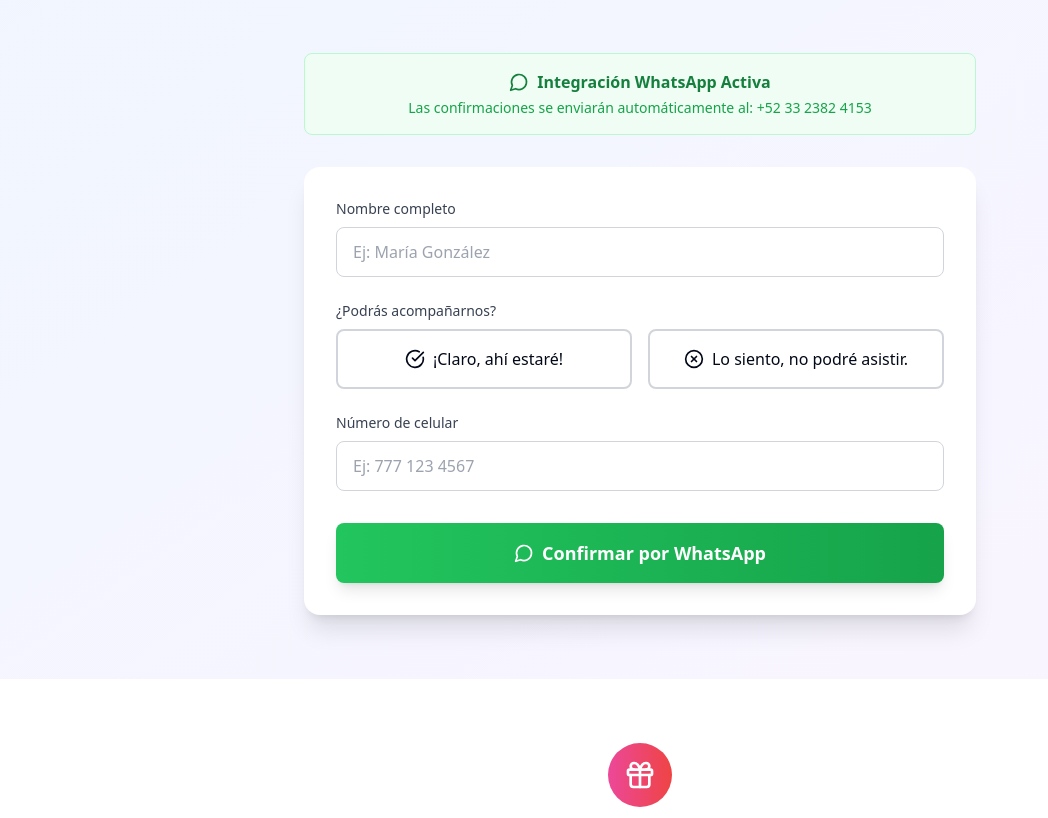
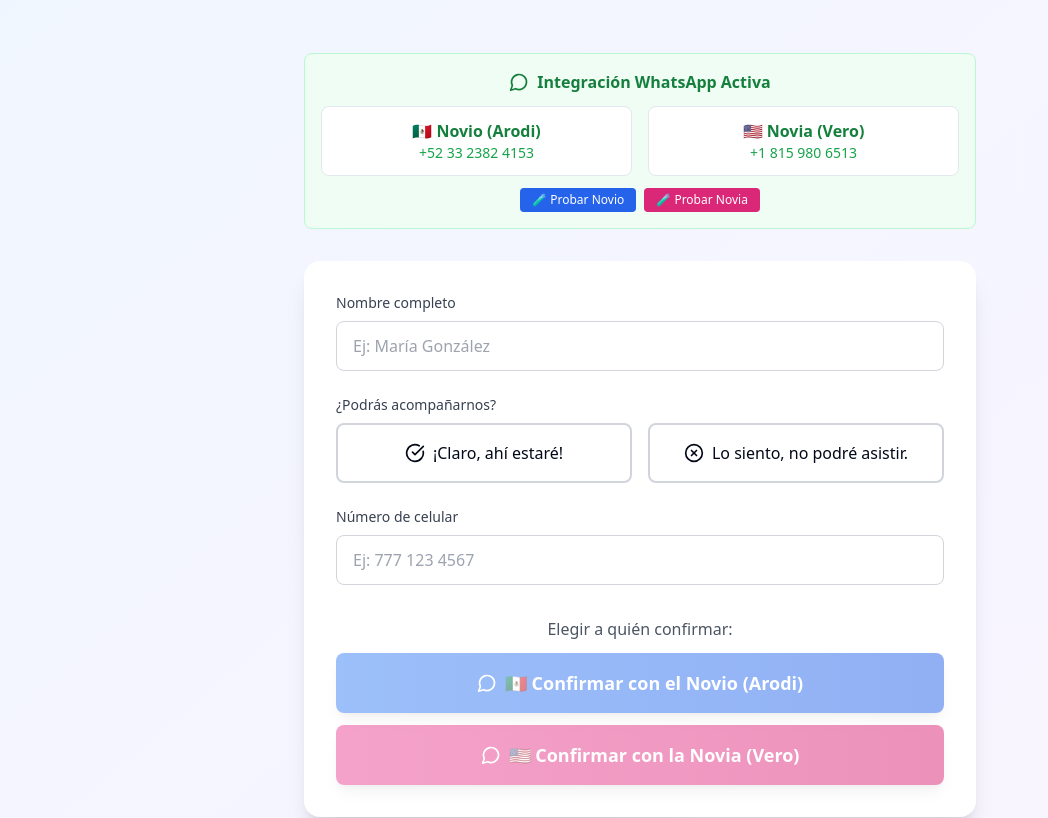
Before and after one commit to ROR2022/boda-premium-arodi, a Next.js app: page / in a window 1280 px wide. Shown: the part 6103-6921 px from the top of the page, without its empty margins (0-1048 px from the left). Built offline with nearby package versions, Linux system fonts and the light colour scheme; a web font is replaced by a local one.

Commit message:
opciones de confirmacion

```diff
--- a/components/demo/boda/basic/BasicAttendance.tsx
+++ b/components/demo/boda/basic/BasicAttendance.tsx
@@ -13,26 +13,52 @@ export function BasicAttendance() {
   })
   const [isSubmitted, setIsSubmitted] = useState(false)
 
-  const handleSubmit = (e: React.FormEvent) => {
+  const validateForm = (): boolean => {
+    if (!formData.name.trim()) {
+      alert('Por favor ingresa tu nombre')
+      return false
+    }
+    if (!formData.response) {
+      alert('Por favor selecciona si podrás asistir o no')
+      return false
+    }
+    if (!formData.phone.trim()) {
+      alert('Por favor ingresa tu número de teléfono')
+      return false
+    }
+    return true
+  }
+
+  const handleSubmit = (e: React.MouseEvent, recipient: 'groom' | 'bride') => {
     e.preventDefault()
 
+    // Validar formulario
+    if (!validateForm()) {
+      return
+    }
+
     // Formatear mensaje para WhatsApp
-    const message = formatWhatsAppMessage(formData)
+    const message = formatWhatsAppMessage(formData, recipient)
 
     // Enviar por WhatsApp
-    sendWhatsAppMessage(message)
+    sendWhatsAppMessage(message, recipient)
 
     // Mostrar confirmación
     setIsSubmitted(true)
   }
 
-  const formatWhatsAppMessage = (data: typeof formData) => {
+  const formatWhatsAppMessage = (data: typeof formData, recipient: 'groom' | 'bride') => {
     const attendanceStatus = data.response === 'yes' ? '✅ SÍ ASISTIRÉ' : '❌ NO PODRÉ ASISTIR'
     const companionsText = data.response === 'yes' && data.companions
       ? `\n👥 *Acompañantes:* ${data.companions}`
       : ''
 
+    const contact = phoneNumbers[recipient]
+    const greeting = recipient === 'groom' ? 'Hola Arodi!' : 'Hola Vero!'
+
     return `🎊 *CONFIRMACIÓN DE ASISTENCIA - BODA VERO & ARODI* 🎊
+
+${greeting} ${contact.flag}
 
 👤 *Nombre:* ${data.name}
 📞 *Teléfono:* ${data.phone}
@@ -45,10 +71,50 @@ export function BasicAttendance() {
 ¡Gracias por confirmar! 💕`
   }
 
-  const sendWhatsAppMessage = (message: string) => {
-    const phoneNumber = '5233238241535' // +52 33 2382 4153 (formato internacional sin + y espacios)
+  const phoneNumbers = {
+    groom: {
+      number: '523323824153', // +52 33 2382 4153 (México)
+      display: '+52 33 2382 4153',
+      name: 'Novio (Arodi)',
+      flag: '🇲🇽'
+    },
+    bride: {
+      number: '18159806513', // +1 815 980 6513 (USA)
+      display: '+1 815 980 6513',
+      name: 'Novia (Vero)',
+      flag: '🇺🇸'
+    }
+  }
+
+  const validatePhoneNumber = (phone: string, country: 'mexico' | 'usa'): boolean => {
+    const cleanPhone = phone.replace(/\D/g, '') // Solo dígitos
+
+    if (country === 'mexico') {
+      // México: 52 + código área + número = 12 dígitos
+      return cleanPhone.length === 12 && cleanPhone.startsWith('52')
+    } else {
+      // USA: 1 + código área + número = 11 dígitos
+      return cleanPhone.length === 11 && cleanPhone.startsWith('1')
+    }
+  }
+
+  const sendWhatsAppMessage = (message: string, recipient: 'groom' | 'bride') => {
+    const contact = phoneNumbers[recipient]
+    const country = recipient === 'groom' ? 'mexico' : 'usa'
+
+    // Validar formato del número
+    if (!validatePhoneNumber(contact.number, country)) {
+      console.error('❌ Error: Formato de número inválido para', contact.name)
+      alert(`Error en el número de WhatsApp de ${contact.name}. Contacta al administrador.`)
+      return
+    }
+
     const encodedMessage = encodeURIComponent(message)
-    const whatsappUrl = `https://wa.me/${phoneNumber}?text=${encodedMessage}`
+    const whatsappUrl = `https://wa.me/${contact.number}?text=${encodedMessage}`
+
+    // Debug info (remover en producción)
+    console.log(`✅ Enviando a ${contact.name}:`, contact.display)
+    console.log('📱 WhatsApp URL:', whatsappUrl)
 
     // Abrir WhatsApp en nueva ventana
     window.open(whatsappUrl, '_blank')
@@ -85,14 +151,43 @@ export function BasicAttendance() {
             <MessageCircle className="w-5 h-5" />
             <span className="font-semibold">Integración WhatsApp Activa</span>
           </div>
-          <p className="text-green-600 text-sm mt-1">
-            Las confirmaciones se enviarán automáticamente al: +52 33 2382 4153
-          </p>
+          <div className="mt-3 grid grid-cols-1 md:grid-cols-2 gap-4">
+            <div className="bg-white rounded-lg p-3 border">
+              <p className="text-green-700 font-semibold">🇲🇽 Novio (Arodi)</p>
+              <p className="text-green-600 text-sm">+52 33 2382 4153</p>
+            </div>
+            <div className="bg-white rounded-lg p-3 border">
+              <p className="text-green-700 font-semibold">🇺🇸 Novia (Vero)</p>
+              <p className="text-green-600 text-sm">+1 815 980 6513</p>
+            </div>
+          </div>
+
+          {/* Botones de prueba temporal */}
+          <div className="mt-3 flex gap-2 justify-center">
+            <button
+              onClick={() => {
+                const testMessage = "🧪 PRUEBA - Verificando número del novio"
+                sendWhatsAppMessage(testMessage, 'groom')
+              }}
+              className="bg-blue-600 hover:bg-blue-700 text-white px-3 py-1 rounded text-xs font-medium transition-colors"
+            >
+              🧪 Probar Novio
+            </button>
+            <button
+              onClick={() => {
+                const testMessage = "🧪 PRUEBA - Verificando número de la novia"
+                sendWhatsAppMessage(testMessage, 'bride')
+              }}
+              className="bg-pink-600 hover:bg-pink-700 text-white px-3 py-1 rounded text-xs font-medium transition-colors"
+            >
+              🧪 Probar Novia
+            </button>
+          </div>
         </div>
 
         {/* Formulario */}
         {!isSubmitted ? (
-          <form onSubmit={handleSubmit} className="bg-white rounded-2xl shadow-xl p-8">
+          <div className="bg-white rounded-2xl shadow-xl p-8">
             {/* Nombre */}
             <div className="mb-6">
               <label className="block text-sm font-medium text-gray-700 mb-2">
@@ -177,15 +272,31 @@ export function BasicAttendance() {
               />
             </div>
 
-            {/* Botón de envío */}
-            <button
-              type="submit"
-              className="w-full bg-gradient-to-r from-green-500 to-green-600 text-white py-4 rounded-lg font-semibold text-lg hover:from-green-600 hover:to-green-700 transition-all duration-300 shadow-lg flex items-center justify-center gap-2"
-            >
-              <MessageCircle className="w-5 h-5" />
-              Confirmar por WhatsApp
-            </button>
-          </form>
+            {/* Botones de envío */}
+            <div className="space-y-3">
+              <p className="text-center text-gray-600 font-medium">Elegir a quién confirmar:</p>
+
+              {/* Botón Novio */}
+              <button
+                onClick={(e) => handleSubmit(e, 'groom')}
+                disabled={!formData.name || !formData.response || !formData.phone}
+                className="w-full bg-gradient-to-r from-blue-500 to-blue-600 text-white py-4 rounded-lg font-semibold text-lg hover:from-blue-600 hover:to-blue-700 transition-all duration-300 shadow-lg flex items-center justify-center gap-2 disabled:opacity-50 disabled:cursor-not-allowed"
+              >
+                <MessageCircle className="w-5 h-5" />
+                🇲🇽 Confirmar con el Novio (Arodi)
+              </button>
+
+              {/* Botón Novia */}
+              <button
+                onClick={(e) => handleSubmit(e, 'bride')}
+                disabled={!formData.name || !formData.response || !formData.phone}
+                className="w-full bg-gradient-to-r from-pink-500 to-pink-600 text-white py-4 rounded-lg font-semibold text-lg hover:from-pink-600 hover:to-pink-700 transition-all duration-300 shadow-lg flex items-center justify-center gap-2 disabled:opacity-50 disabled:cursor-not-allowed"
+              >
+                <MessageCircle className="w-5 h-5" />
+                🇺🇸 Confirmar con la Novia (Vero)
+              </button>
+            </div>
+          </div>
         ) : (
           /* Mensaje de confirmación */
           <div className="bg-white rounded-2xl shadow-xl p-8 text-center">
```
